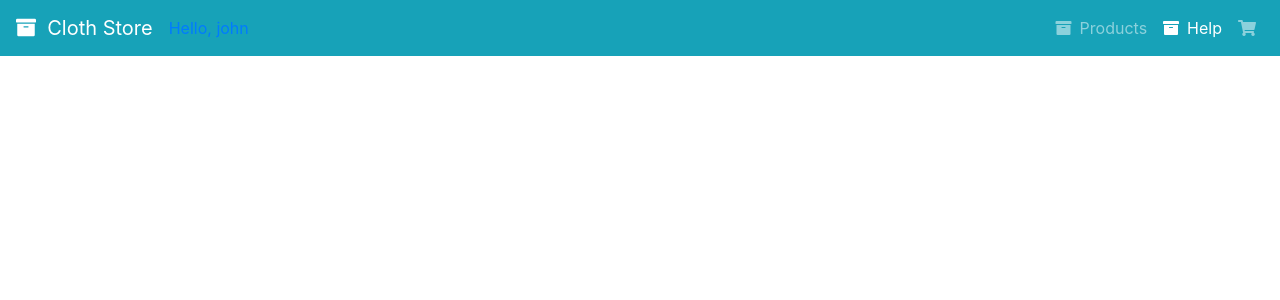
After one commit to arkstudiodevelopers/forthyearproject, a PHP site: page /Help.php in a window 1280 px wide. The commit adds this page. Shown: the top 300 px of the page. Run offline with PHP 8.4, Linux system fonts and the light colour scheme; a user stored in the database is signed in; some libraries are stand-ins or nearby versions.

Commit message:
update for help

```diff
--- /dev/null
+++ b/Help.php
@@ -0,0 +1,46 @@
+<?php
+session_start();
+?>
+<!DOCTYPE html>
+<html lang="en">
+<head>
+    <meta charset="UTF-8">
+    <meta http-equiv="X-UA-Compatible" content="IE=edge">
+    <meta name="viewport" content="width=device-width, initial-scale=1.0">
+    <title>Help center</title>
+    <link rel="shortcut icon" href="img/logo.png"  type = "image/x-icon">
+  <link rel='stylesheet' href='https://cdnjs.cloudflare.com/ajax/libs/twitter-bootstrap/4.5.2/css/bootstrap.min.css' />
+  <link rel='stylesheet' href='https://cdnjs.cloudflare.com/ajax/libs/font-awesome/5.9.0/css/all.min.css' />
+</head>
+<body>
+     <!-- Navbar start -->
+  <nav class="navbar navbar-expand-md bg-info navbar-dark">
+    <a class="navbar-brand" href="index.php"><i class="fa fa-archive"></i>&nbsp;&nbsp;Cloth Store</a>
+    <a href="" class="linkOne">Hello,
+         <?php echo ($_SESSION['username']);?>
+</a>
+    <button class="navbar-toggler" type="button" data-toggle="collapse" data-target="#collapsibleNavbar">
+      <span class="navbar-toggler-icon"></span>
+    </button>
+    <div class="collapse navbar-collapse" id="collapsibleNavbar">
+      <ul class="navbar-nav ml-auto">
+        <li class="nav-item">
+          <a class="nav-link" href="activity.php"><i class="fa fa-archive mr-2"></i>Products</a>
+        </li>
+        <li class="nav-item">
+          <a class="nav-link active" href="activity.php"><i class="fa fa-archive mr-2"></i>Help</a>
+        </li>
+        <li class="nav-item">
+          <a class="nav-link" href="cart.php"><i class="fas fa-shopping-cart"></i> <span id="cart-item" class="badge badge-danger"></span></a>
+        </li>
+      </ul>
+    </div>
+  </nav>
+  <!-- Navbar end -->
+
+  <Div class="helpBox">
+
+  </Div>
+
+</body>
+</html>
--- a/activity.php
+++ b/activity.php
@@ -39,7 +39,7 @@
           <a class="nav-link" href="checkout.php"><i class="fas fa-money-check-alt mr-2"></i>Checkout</a>
         </li>
         <li class="nav-item">
-          <a class="nav-link" href=".php"><i class="fas fa-money-check-alt mr-2"></i>Help</a>
+          <a class="nav-link" href="Help.php"><i class="fas fa-money-check-alt mr-2"></i>Help</a>
         </li>
         <li class="nav-item">
           <a class="nav-link" href="cart.php"><i class="fas fa-shopping-cart"></i> <span id="cart-item" class="badge badge-danger"></span></a>
```
